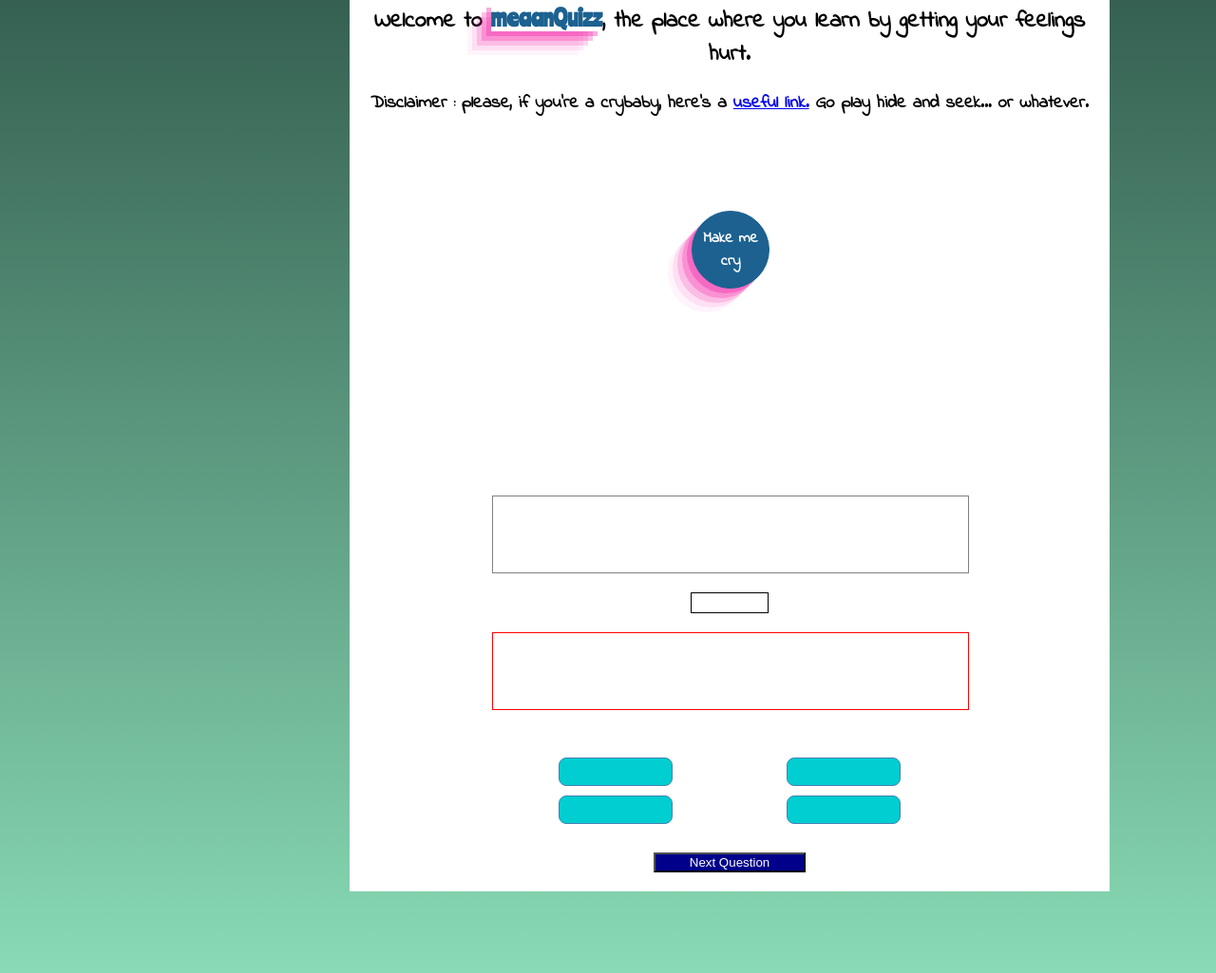
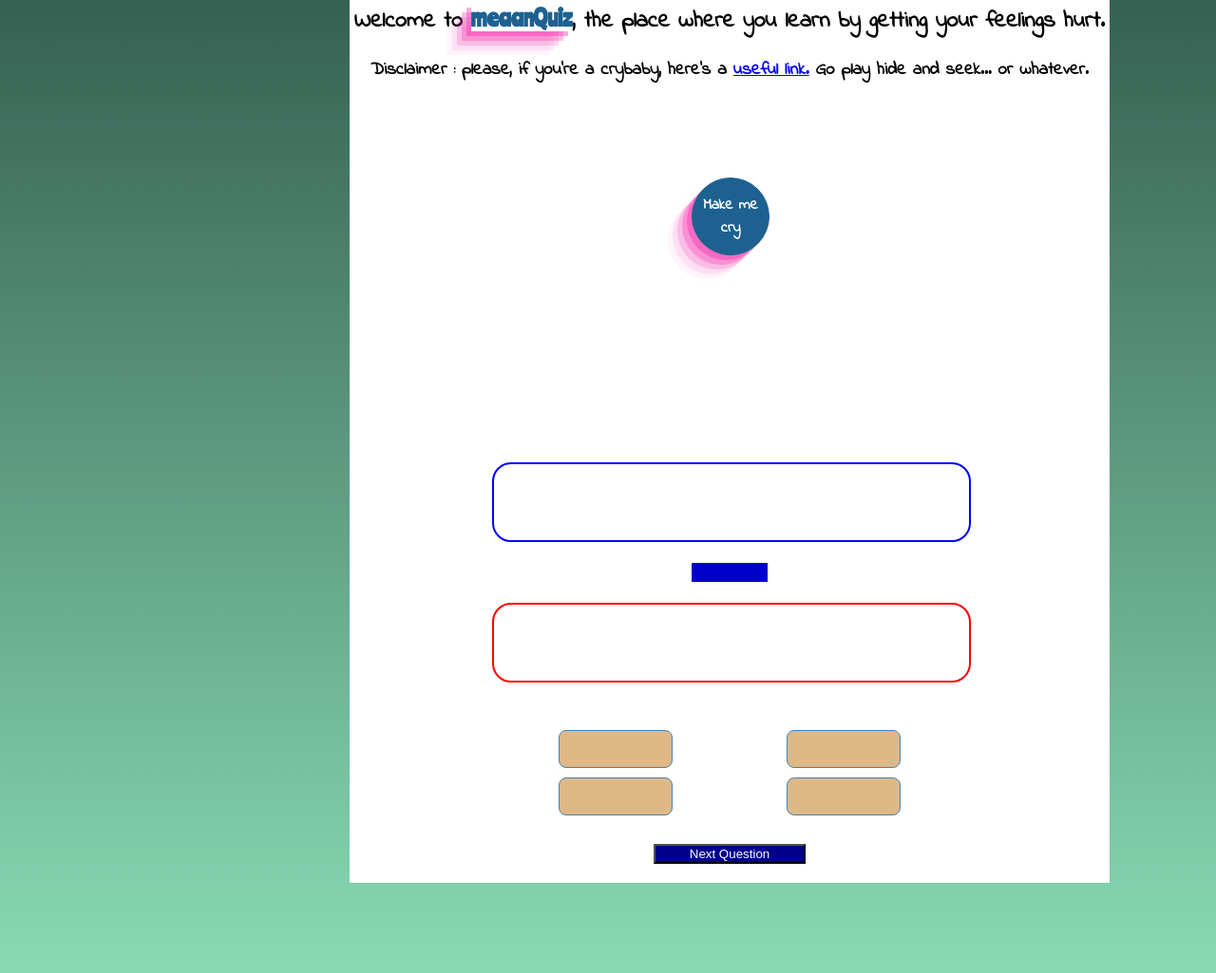
Before and after one commit to adibmohammed/MeanQUIZZ, a plain HTML site: page index.html in a window 1280 px wide. Shown: the part 273-1298 px from the top of the page at 95% size. Drawn offline with Linux system fonts and the light colour scheme.

Commit message:
Final release

```diff
--- a/index.html
+++ b/index.html
@@ -20,7 +20,7 @@
     </section>
 
     <section class="section1">
-        <h1>Welcome to <span class="meaanQuizz" >meaanQuizz</span>, the place where you learn by getting your feelings hurt.</h1>
+        <h1>Welcome to <span class="meaanQuizz" >meaanQuiz</span>, the place where you learn by getting your feelings hurt.</h1>
         <h3>Disclaimer : please, if you're a crybaby, here's a <span class="disney"><a href="https://www.disneylandparis.com/fr-fr/" target="_blank" class="disney">useful link.</a></span>  Go play hide and seek... or whatever.</h3>
 
     </section>
@@ -62,7 +62,7 @@
 
         </div>
         <div class="next" id="next-box">
-            <button id="next">Next Question</button>
+            <button id="next">Next Question </button>
         </div>
 
 
--- a/index.js
+++ b/index.js
@@ -18,7 +18,7 @@ let questionsArray = [
             {
                 correct: "California",
                 badReaction: "Of all the idiots, in all the idiot villages, in all the idiot worlds. You stand alone, my friend :)",
-                goodReaction: "Oh wow you're so smart. We'lle see about that."
+                goodReaction: "Oh wow you're so smart. We'll see about that."
             }
         ],
         proposition: ["Washington", "Washington, DC", "New York"]
@@ -257,8 +257,8 @@ answer2.addEventListener('click', () => {
     scoreCalc();
 
     answer1.classList.toggle('hidden');
-    answer2.classList.toggle('hidden');
     answer3.classList.toggle('hidden');
+    answer4.classList.toggle('hidden');
 
 })
 
@@ -325,7 +325,7 @@ answer4.addEventListener('click', () => {
 
 let totalScore = 0;
 function scoreCalc(){
-    if (reactionBox.innerHTML === "That's an easy one. Good job" || reactionBox.innerHTML === "Oh wow you're so smart. We'lle see about that." || reactionBox.innerHTML === "Go go go. You can do it." || reactionBox.innerHTML === "I knew you had it in you. Let's move to the next one" || reactionBox.innerHTML === "Macron is proud of you." || reactionBox.innerHTML === "That was quick. Do you want a cookie?" || reactionBox.innerHTML === "I'm seriously clapping for you right now. I wish you could see me but my creator is aweful at JavaScript" || reactionBox.innerHTML === "You're the real MVP." || reactionBox.innerHTML === "I'm literally crying of pride" || reactionBox.innerHTML === "You are the reason AI will never beat human beings."){
+    if (reactionBox.innerHTML === "That's an easy one. Good job" || reactionBox.innerHTML === "Oh wow you're so smart. We'll see about that." || reactionBox.innerHTML === "Go go go. You can do it." || reactionBox.innerHTML === "I knew you had it in you. Let's move to the next one" || reactionBox.innerHTML === "Macron is proud of you." || reactionBox.innerHTML === "That was quick. Do you want a cookie?" || reactionBox.innerHTML === "I'm seriously clapping for you right now. I wish you could see me but my creator is aweful at JavaScript" || reactionBox.innerHTML === "You're the real MVP." || reactionBox.innerHTML === "I'm literally crying of pride" || reactionBox.innerHTML === "You are the reason AI will never beat human beings."){
 
         score.innerHTML = `${totalScore += 10}`
     }else if(score.innerHTML > 0){
--- a/styles.css
+++ b/styles.css
@@ -9,10 +9,7 @@
     src: url(./IndieFlower-Regular.ttf);
 }
 
-@media only screen
-    and (device-width : 375px)
-    and (device-height : 812px)
-    and (-webkit-device-pixel-ratio : 3) { }
+
 
 
 body{
@@ -126,7 +123,8 @@ body{
 }
 
 .reactions{
-    border: solid 1px grey;
+    border: solid 2px blue;
+    border-radius: 20px;
     margin-top: 40px;
     margin-bottom: 20px;
     width: 500px;
@@ -136,11 +134,13 @@ body{
     display: flex;
     align-items: center;
     justify-content: center;
+    color: darkgreen;
+    font-weight: bold;
 
 }
 
 .questions{
-    border: solid 1px red;
+    border: solid 2px red;
     margin-top: 20px;
     margin-bottom: 50px;
     width: 500px;
@@ -150,6 +150,7 @@ body{
     display: flex;
     align-items: center;
     justify-content: center;
+    border-radius: 20px;
 }
 
 .a{
@@ -214,7 +215,8 @@ body{
 }
 
 .a, .b, .c, .d{
-    background-color: darkturquoise;
+    background-color: burlywood;
+    height: 40px;
 }
 
 
@@ -224,9 +226,11 @@ body{
     align-items: center;
     justify-content: center;
     height: 20px;
-    border: solid 1px black;
+    border: solid 2px white;
     width: 10%;
-    box-shadow: burlywood;
+    background: mediumblue;
+    color: white;
+
 }
 
 .scorebox{
```
